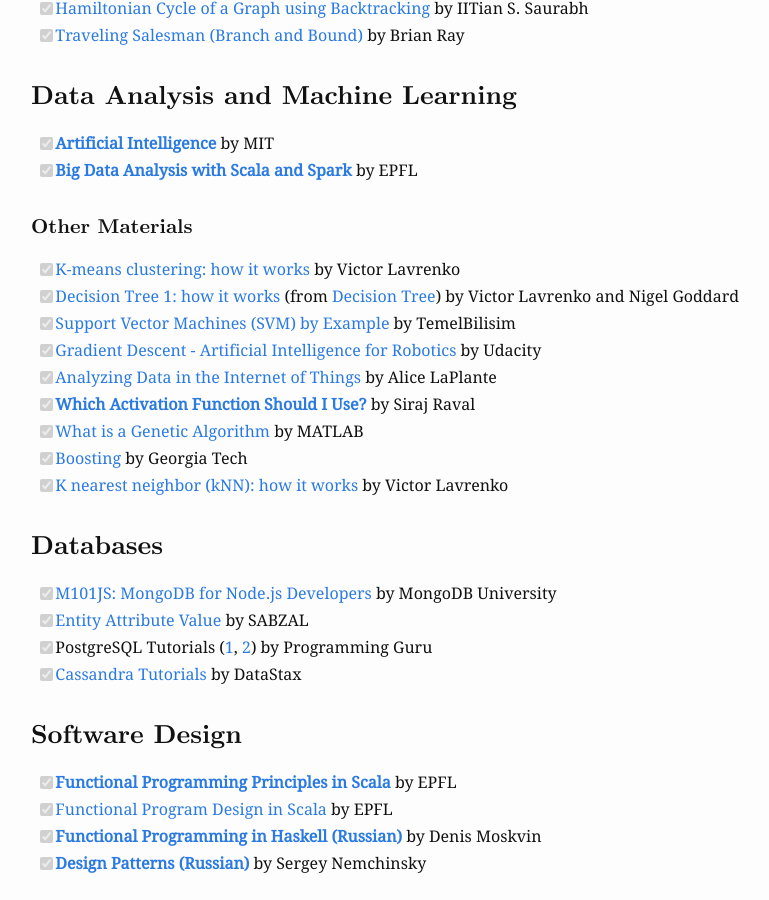
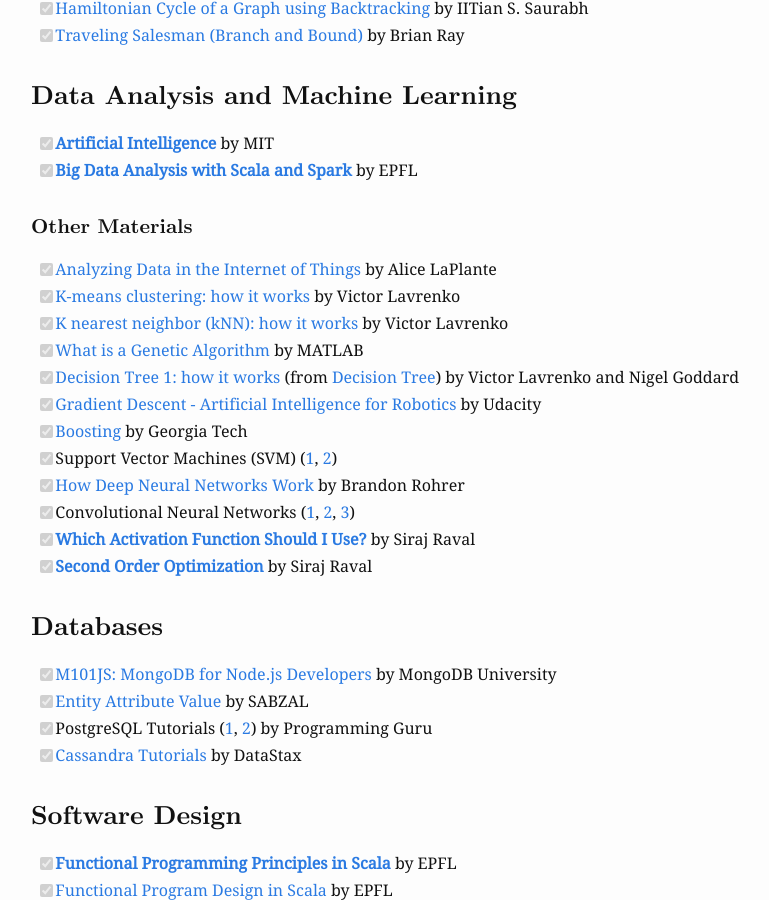
Before and after one commit to alopatindev/alopatindev.github.io, a Jekyll site: the page built from _posts/2016-11-29-self-learning.markdown, in a window 1280 px wide and 900 px high, scrolled down 1987 px. Shown: the whole window, without its empty margins (204-973 px from the left). Built offline with Jekyll 4.4.1, drawn with Linux system fonts in a browser that asks for light colours; comment, search, counter and statistics services are not loaded.

Commit message:
update 2016-11-29-self-learning

```diff
--- a/_posts/2016-11-29-self-learning.markdown
+++ b/_posts/2016-11-29-self-learning.markdown
@@ -74,15 +74,18 @@
 - [x][**Big Data Analysis with Scala and Spark**](https://www.coursera.org/learn/big-data-analysys) by EPFL
 
 #### Other Materials
+- [x][Analyzing Data in the Internet of Things](http://www.oreilly.com/data/free/analyzing-data-in-the-internet-of-things.csp) by Alice LaPlante
 - [x][K-means clustering: how it works](https://www.youtube.com/watch?v=_aWzGGNrcic) by Victor Lavrenko
+- [x][K nearest neighbor (kNN): how it works](https://www.youtube.com/watch?v=k_7gMp5wh5A) by Victor Lavrenko
+- [x][What is a Genetic Algorithm](https://www.youtube.com/watch?v=1i8muvzZkPw) by MATLAB
 - [x][Decision Tree 1: how it works](https://www.youtube.com/watch?v=eKD5gxPPeY0) (from [Decision Tree](https://www.youtube.com/playlist?list=PLBv09BD7ez_4temBw7vLA19p3tdQH6FYO)) by Victor Lavrenko and Nigel Goddard
-- [x][Support Vector Machines (SVM) by Example](https://www.youtube.com/watch?v=5zRmhOUjjGY) by TemelBilisim
 - [x][Gradient Descent - Artificial Intelligence for Robotics](https://www.youtube.com/watch?v=umAeJ7LMCfU) by Udacity
-- [x][Analyzing Data in the Internet of Things](http://www.oreilly.com/data/free/analyzing-data-in-the-internet-of-things.csp) by Alice LaPlante
+- [x][Boosting](https://www.youtube.com/watch?v=GM3CDQfQ4sw) by Georgia Tech
+- [x]Support Vector Machines (SVM) ([1](https://www.youtube.com/watch?v=5zRmhOUjjGY), [2](https://www.youtube.com/watch?v=g8D5YL6cOSE&list=PL2-dafEMk2A7mu0bSksCGMJEmeddU_H4D))
+- [x][How Deep Neural Networks Work](https://www.youtube.com/watch?v=ILsA4nyG7I0) by Brandon Rohrer
+- [x]Convolutional Neural Networks ([1](https://www.youtube.com/watch?v=C_zFhWdM4ic), [2](https://www.youtube.com/watch?v=py5byOOHZM8), [3](https://www.youtube.com/watch?v=FmpDIaiMIeA))
 - [x][**Which Activation Function Should I Use?**](https://www.youtube.com/watch?v=-7scQpJT7uo) by Siraj Raval
-- [x][What is a Genetic Algorithm](https://www.youtube.com/watch?v=1i8muvzZkPw) by MATLAB
-- [x][Boosting](https://www.youtube.com/watch?v=GM3CDQfQ4sw) by Georgia Tech
-- [x][K nearest neighbor (kNN): how it works](https://www.youtube.com/watch?v=k_7gMp5wh5A) by Victor Lavrenko
+- [x][**Second Order Optimization**](https://www.youtube.com/watch?v=UIFMLK2nj_w&list=PL2-dafEMk2A7mu0bSksCGMJEmeddU_H4D&t=3m34s) by Siraj Raval
 
 ### Databases
 - [x][M101JS: MongoDB for Node.js Developers](https://university.mongodb.com/courses/M101JS/about) by MongoDB University
```
